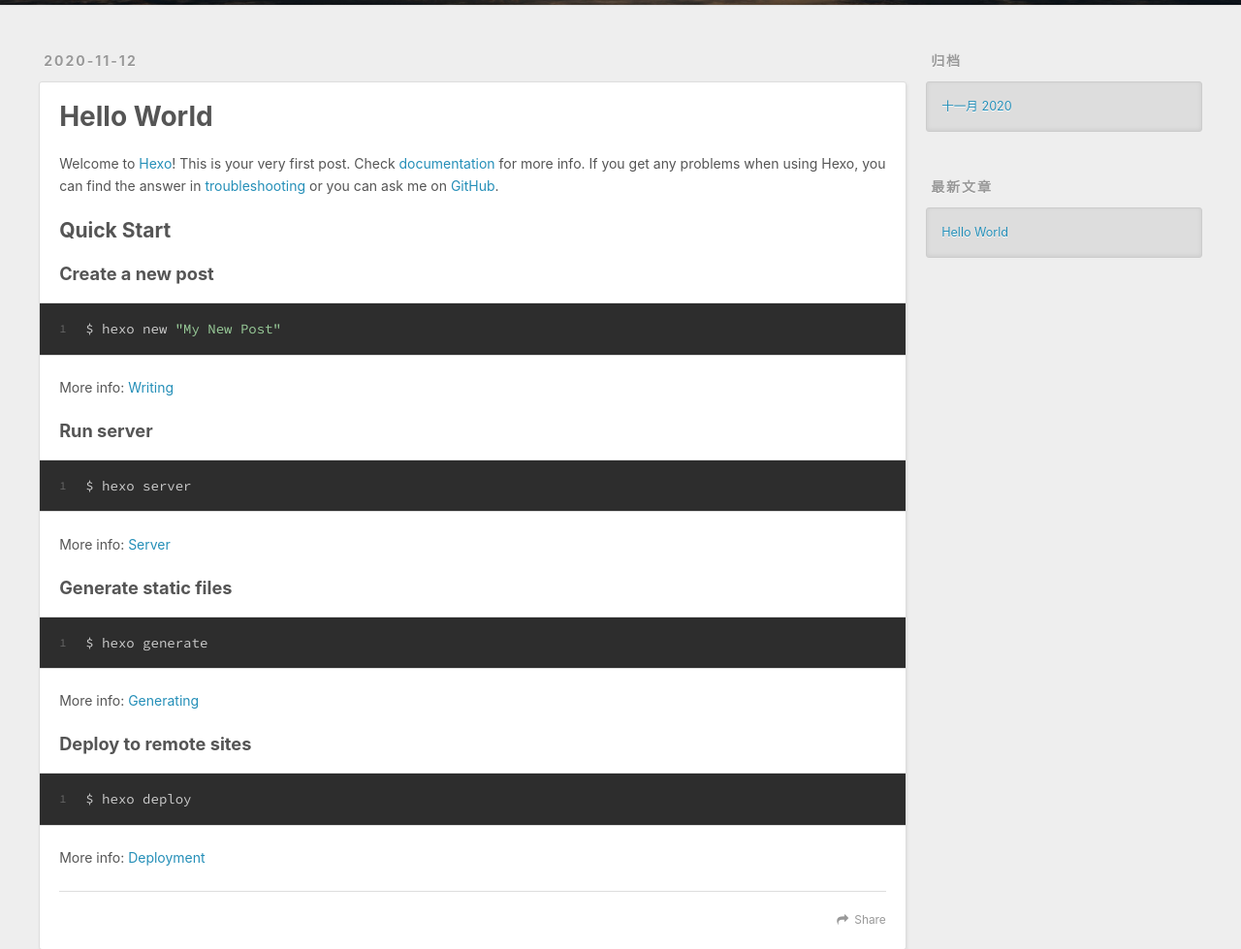
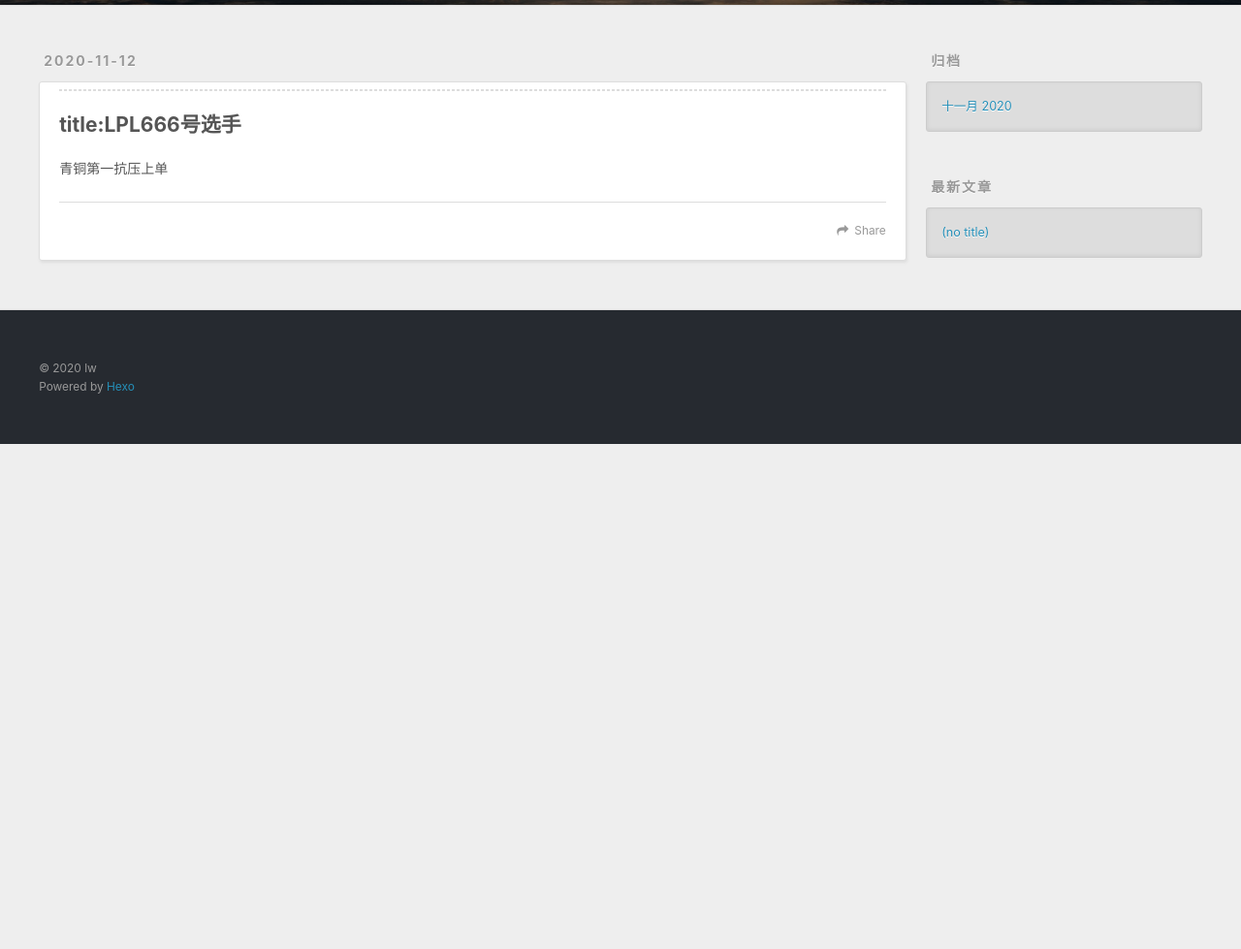
Before and after one commit to 2321083870/2321083870.github.io, a plain HTML site: page 2020/11/12/hello-world/index.html in a window 1280 px wide. Shown: the part 295-1274 px from the top of the page at 97% size. After the commit the page ends 800 px from the top, so only its background shows below. Drawn offline with nearby package versions, Linux system fonts and the light colour scheme.

Commit message:
Site updated: 2020-11-12 17:44:38

```diff
--- a/2020/11/12/hello-world/index.html
+++ b/2020/11/12/hello-world/index.html
@@ -5,17 +5,17 @@
 
 
 
-  <title>Hello World | 哈哈哈</title>
+  <title>哈哈哈</title>
   <meta name="viewport" content="width=device-width, initial-scale=1, maximum-scale=1">
-  <meta name="description" content="Welcome to Hexo! This is your very first post. Check documentation for more info. If you get any problems when using Hexo, you can find the answer in troubleshooting or you can ask me on GitHub. Quick">
+  <meta name="description" content="title:LPL666号选手青铜第一抗压上单">
 <meta property="og:type" content="article">
-<meta property="og:title" content="Hello World">
+<meta property="og:title" content="哈哈哈">
 <meta property="og:url" content="http://example.com/2020/11/12/hello-world/index.html">
 <meta property="og:site_name" content="哈哈哈">
-<meta property="og:description" content="Welcome to Hexo! This is your very first post. Check documentation for more info. If you get any problems when using Hexo, you can find the answer in troubleshooting or you can ask me on GitHub. Quick">
+<meta property="og:description" content="title:LPL666号选手青铜第一抗压上单">
 <meta property="og:locale" content="zh_CN">
 <meta property="article:published_time" content="2020-11-12T08:49:16.528Z">
-<meta property="article:modified_time" content="2020-11-12T08:49:16.528Z">
+<meta property="article:modified_time" content="2020-11-12T09:34:47.486Z">
 <meta property="article:author" content="lw">
 <meta name="twitter:card" content="summary">
 
@@ -76,36 +76,15 @@
   <div class="article-inner">
 
 
-      <header class="article-header">
-
-
-    <h1 class="article-title" itemprop="name">
-      Hello World
-    </h1>
-
-
-      </header>
-
     <div class="article-entry" itemprop="articleBody">
 
-        <p>Welcome to <a target="_blank" rel="noopener" href="https://hexo.io/">Hexo</a>! This is your very first post. Check <a target="_blank" rel="noopener" href="https://hexo.io/docs/">documentation</a> for more info. If you get any problems when using Hexo, you can find the answer in <a target="_blank" rel="noopener" href="https://hexo.io/docs/troubleshooting.html">troubleshooting</a> or you can ask me on <a target="_blank" rel="noopener" href="https://github.com/hexojs/hexo/issues">GitHub</a>.</p>
-<h2 id="Quick-Start"><a href="#Quick-Start" class="headerlink" title="Quick Start"></a>Quick Start</h2><h3 id="Create-a-new-post"><a href="#Create-a-new-post" class="headerlink" title="Create a new post"></a>Create a new post</h3><figure class="highlight bash"><table><tr><td class="gutter"><pre><span class="line">1</span><br></pre></td><td class="code"><pre><span class="line">$ hexo new <span class="string">&quot;My New Post&quot;</span></span><br></pre></td></tr></table></figure>
-
-<p>More info: <a target="_blank" rel="noopener" href="https://hexo.io/docs/writing.html">Writing</a></p>
-<h3 id="Run-server"><a href="#Run-server" class="headerlink" title="Run server"></a>Run server</h3><figure class="highlight bash"><table><tr><td class="gutter"><pre><span class="line">1</span><br></pre></td><td class="code"><pre><span class="line">$ hexo server</span><br></pre></td></tr></table></figure>
-
-<p>More info: <a target="_blank" rel="noopener" href="https://hexo.io/docs/server.html">Server</a></p>
-<h3 id="Generate-static-files"><a href="#Generate-static-files" class="headerlink" title="Generate static files"></a>Generate static files</h3><figure class="highlight bash"><table><tr><td class="gutter"><pre><span class="line">1</span><br></pre></td><td class="code"><pre><span class="line">$ hexo generate</span><br></pre></td></tr></table></figure>
-
-<p>More info: <a target="_blank" rel="noopener" href="https://hexo.io/docs/generating.html">Generating</a></p>
-<h3 id="Deploy-to-remote-sites"><a href="#Deploy-to-remote-sites" class="headerlink" title="Deploy to remote sites"></a>Deploy to remote sites</h3><figure class="highlight bash"><table><tr><td class="gutter"><pre><span class="line">1</span><br></pre></td><td class="code"><pre><span class="line">$ hexo deploy</span><br></pre></td></tr></table></figure>
-
-<p>More info: <a target="_blank" rel="noopener" href="https://hexo.io/docs/one-command-deployment.html">Deployment</a></p>
+        <hr>
+<h2 id="title-LPL666号选手"><a href="#title-LPL666号选手" class="headerlink" title="title:LPL666号选手"></a>title:LPL666号选手</h2><p>青铜第一抗压上单</p>
 
 
     </div>
     <footer class="article-footer">
-      <a data-url="http://example.com/2020/11/12/hello-world/" data-id="ckhem02px0000nku174yg3yj3" class="article-share-link">Share</a>
+      <a data-url="http://example.com/2020/11/12/hello-world/" data-id="ckhenbbdt0000ecu12ao96qf2" class="article-share-link">Share</a>
 
 
     </footer>
@@ -144,7 +123,7 @@
       <ul>
 
           <li>
-            <a href="/2020/11/12/hello-world/">Hello World</a>
+            <a href="/2020/11/12/hello-world/">(no title)</a>
           </li>
 
       </ul>
```
Also changed, not shown: archives/2020/11/index.html (+1 -7 lines), archives/2020/index.html (+1 -7 lines), archives/index.html (+1 -7 lines), index.html (+4 -25 lines).
